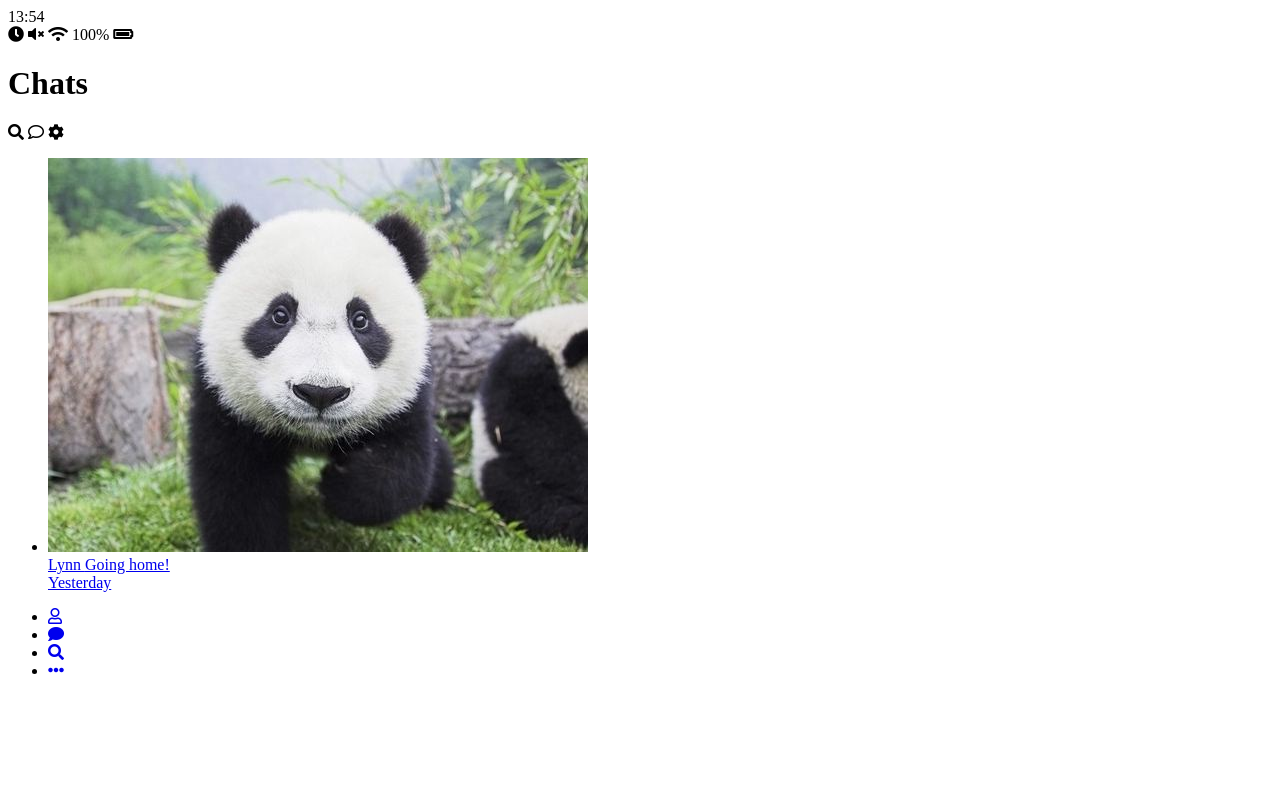
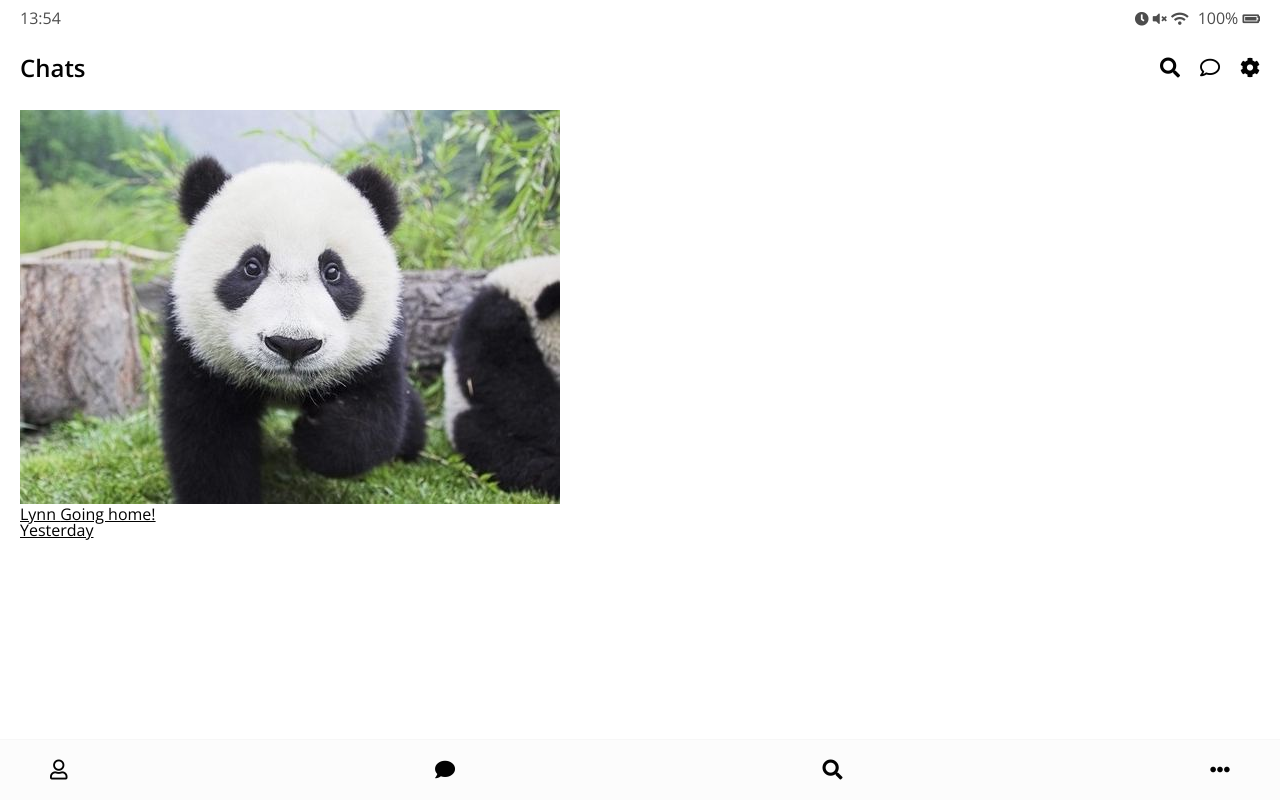
Before and after one commit to candyade/kakao-clone-v2, a plain HTML site: page index.html in a window 1280 px wide. Drawn offline with nearby package versions, Linux system fonts and the light colour scheme.

Commit message:
20200407 css commit

```diff
--- /dev/null
+++ b/css/header.css
@@ -0,0 +1,27 @@
+.header{
+    display: flex;
+    justify-content: space-between;
+    align-items: center;
+    margin-bottom: 30px;
+}
+
+.header .header__title{
+    font-size: 24px;
+    font-weight: 600;
+}
+
+.header .header__icon{
+    font-size: 20px;
+    margin-left: 20px;
+    cursor: pointer;
+}
+
+.header .header__header-column {
+    display: flex;
+    align-items: center;
+}
+
+.header .header__back-btn {
+    font-size: 22px;
+    margin-right: 20;
+}
--- /dev/null
+++ b/css/nav-bar.css
@@ -0,0 +1,18 @@
+.nav{
+    position: fixed;
+    width: 100%;
+    background-color: #fcfcfc;
+    padding: 20px 50px;
+    left: 0px;
+    bottom: 0px;
+    border-top: 1px solid #f7f7f7;
+}
+
+.nav .nav__list{
+    display: flex;
+    justify-content: space-between;
+}
+
+.nav i {
+    font-size: 20px;
+}
--- /dev/null
+++ b/css/reset.css
@@ -0,0 +1,48 @@
+/* http://meyerweb.com/eric/tools/css/reset/
+   v2.0 | 20110126
+   License: none (public domain)
+*/
+
+html, body, div, span, applet, object, iframe,
+h1, h2, h3, h4, h5, h6, p, blockquote, pre,
+a, abbr, acronym, address, big, cite, code,
+del, dfn, em, img, ins, kbd, q, s, samp,
+small, strike, strong, sub, sup, tt, var,
+b, u, i, center,
+dl, dt, dd, ol, ul, li,
+fieldset, form, label, legend,
+table, caption, tbody, tfoot, thead, tr, th, td,
+article, aside, canvas, details, embed,
+figure, figcaption, footer, header, hgroup,
+menu, nav, output, ruby, section, summary,
+time, mark, audio, video {
+	margin: 0;
+	padding: 0;
+	border: 0;
+	font-size: 100%;
+	font: inherit;
+	vertical-align: baseline;
+}
+/* HTML5 display-role reset for older browsers */
+article, aside, details, figcaption, figure,
+footer, header, hgroup, menu, nav, section {
+	display: block;
+}
+body {
+	line-height: 1;
+}
+ol, ul {
+	list-style: none;
+}
+blockquote, q {
+	quotes: none;
+}
+blockquote:before, blockquote:after,
+q:before, q:after {
+	content: '';
+	content: none;
+}
+table {
+	border-collapse: collapse;
+	border-spacing: 0;
+}
--- /dev/null
+++ b/css/status-bar.css
@@ -0,0 +1,13 @@
+.status-bar{
+    display: flex;
+    justify-content: space-between;
+    margin-bottom: 30px;
+    opacity: 0.7;
+}
+
+.status-bar i {
+    font-size: 14px;
+}
+.status-bar .status-bar__battery-level {
+    margin-left: 5px;
+}
--- /dev/null
+++ b/css/styles.css
@@ -0,0 +1,21 @@
+@import url('https://fonts.googleapis.com/css2?family=Open+Sans:wght@400;600&display=swap');
+@import "reset.css";
+@import "status-bar.css";
+@import "header.css";
+@import "nav-bar.css";
+
+*{
+    box-sizing: border-box;
+}
+
+body{
+    background-color: white;
+    padding: 10px 20px;
+    color: #020202;
+    font-family: 'Open Sans', -apple-system, BlinkMacSystemFont, 'Segoe UI',
+    Roboto, Oxygen, Ubuntu, Cantarell, 'Open Sans', 'Helvetica Neue', sans-serif;
+}
+
+a {
+    color: inherit;
+}
--- a/index.html
+++ b/index.html
@@ -6,6 +6,9 @@
     <meta name="viewport" content="width=device-width, initial-scale=1.0">
     <link rel="stylesheet" href="https://use.fontawesome.com/releases/v5.13.0/css/all.css"
         integrity="sha384-Bfad6CLCknfcloXFOyFnlgtENryhrpZCe29RTifKEixXQZ38WheV+i/6YWSzkz3V" crossorigin="anonymous">
+    <link rel="stylesheet" href="css/styles.css">
+
+
     <title>Chats | Kakao Clone</title>
 </head>
 
```
Also changed, not shown: chat.html (+5 -3 lines), find.html (+2 -0 lines), friends.html (+2 -0 lines), more.html (+2 -0 lines), settings.html (+3 -1 lines).
